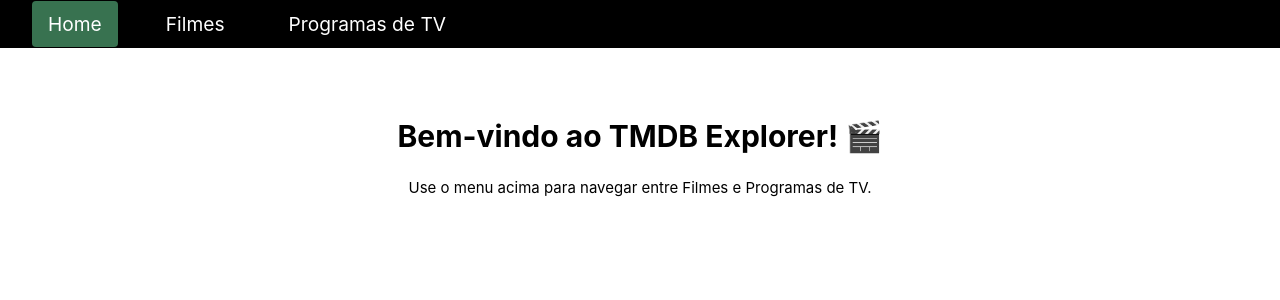
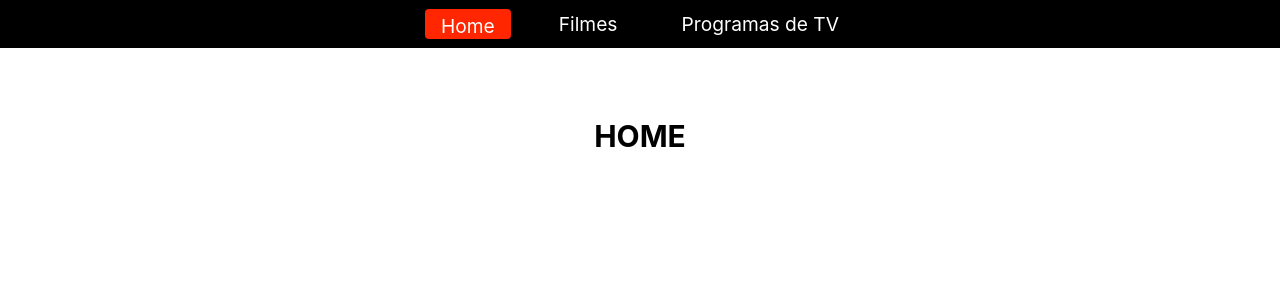
Before and after one commit to FilipeBento19/filmes-tmdb, a Vue app: page / in a window 1280 px wide. Shown: the top 300 px of the page. Built offline with nearby package versions, Linux system fonts and the light colour scheme.

Commit message:
fix somethings in header

```diff
--- a/src/App.vue
+++ b/src/App.vue
@@ -21,7 +21,7 @@
   background-color: black;
   color: #fff;
   font-size: 1.2rem;
-  padding-left: 2rem;
+  justify-content: center;
 }
 
 nav {
@@ -36,16 +36,20 @@
   color: #fff;
   padding: 0.5rem 1rem;
   border-radius: 0.25rem;
-  transition: background-color 0.3s;
 }
 
 nav a:hover {
   background-color: #333;
+  height: 30px;
+  padding-top: 0.5px;
 }
 
 nav a.router-link-active {
-  background-color: #387250;
+  background-color: #ff2600;
+  height: 30px;
+  padding-top: 2px;
 }
+
 
 main {
   padding: 2rem;
--- a/src/views/Home.vue
+++ b/src/views/Home.vue
@@ -1,8 +1,7 @@
 
 <template>
   <div>
-    <h1>Bem-vindo ao TMDB Explorer! 🎬</h1>
-    <p>Use o menu acima para navegar entre Filmes e Programas de TV.</p>
+    <h1>HOME</h1>
   </div>
 </template>
 
--- a/src/views/MoviesView.vue
+++ b/src/views/MoviesView.vue
@@ -122,6 +122,9 @@
   display: flex;
   flex-wrap: wrap;
   gap: 1rem;
+  justify-content: space-evenly
+
+
 }
 
 .movie-card {
--- a/src/views/TvView.vue
+++ b/src/views/TvView.vue
@@ -116,6 +116,7 @@
   display: flex;
   flex-wrap: wrap;
   gap: 1rem;
+  justify-content: space-evenly
 }
 
 .movie-card {
```
